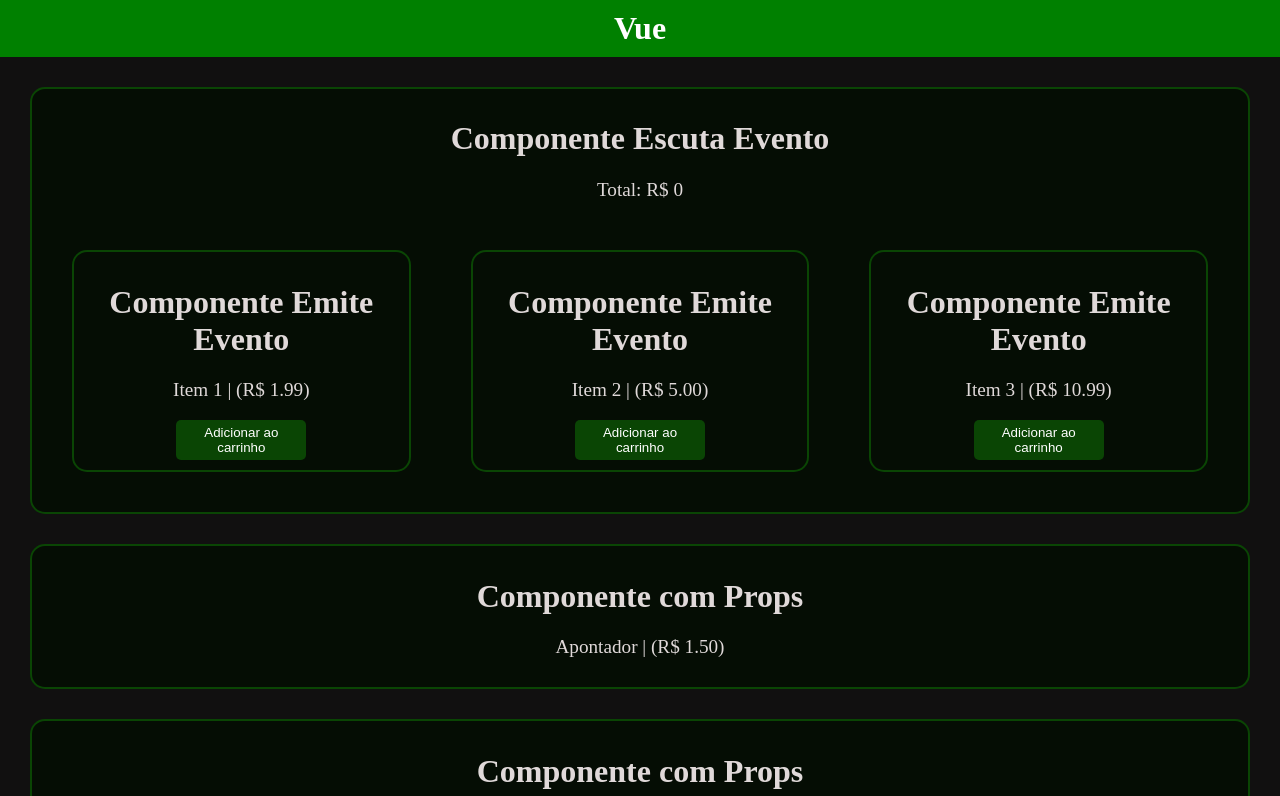
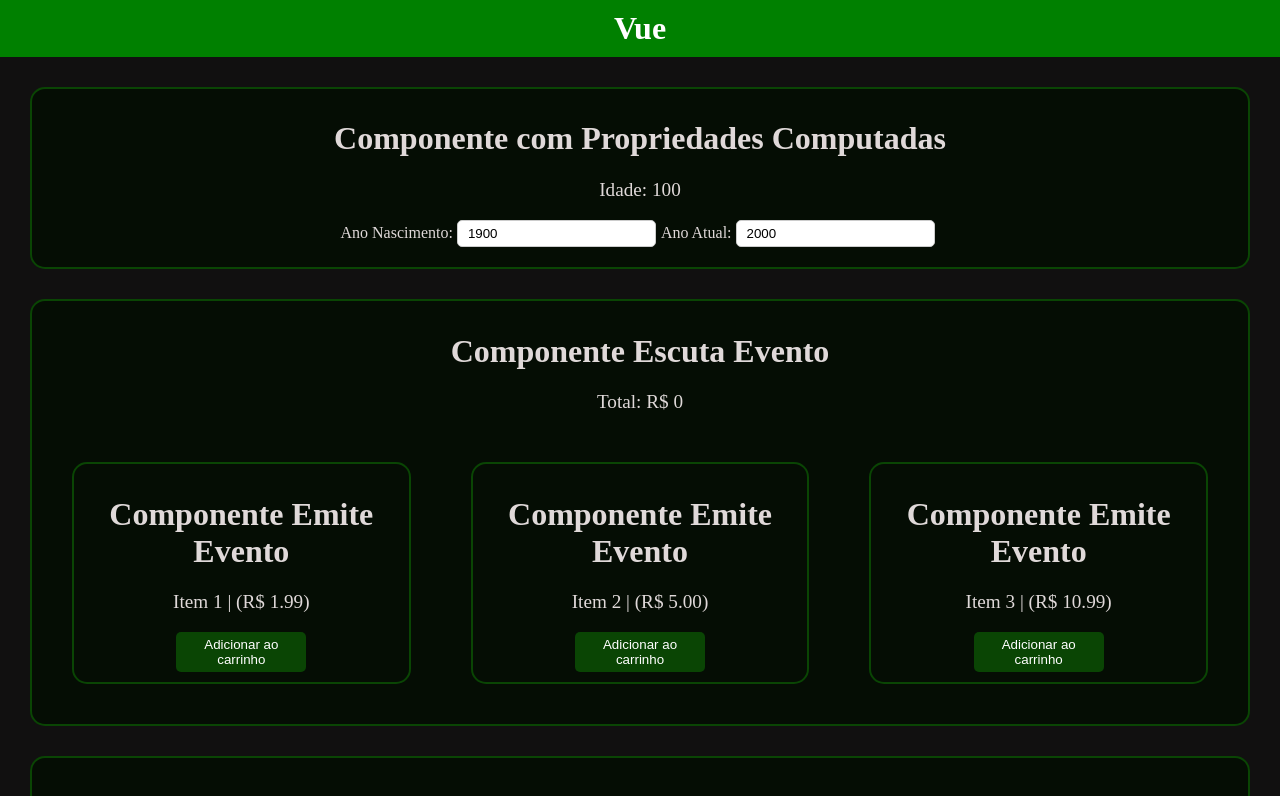
Before and after one commit to andrewschiozo/cod3r-masterclass-vuejs, a Vue app: page / in a window 1280 px wide. Shown: the top 796 px of the page. Built offline with nearby package versions, Linux system fonts and the light colour scheme.

Commit message:
feat: Propriedades computadas com idade baseada no ano de nascimento

```diff
--- a/src/App.vue
+++ b/src/App.vue
@@ -6,6 +6,7 @@
 import DataBinding from './components/DataBinding.vue';
 import EscutaEvento from './components/EscutaEvento.vue';
 import PrimeiroComponente from './components/PrimeiroComponente.vue';
+import PropriedadesComputadas from './components/PropriedadesComputadas.vue';
 
 const item = {
   item: 'Apontador',
@@ -18,6 +19,7 @@
   <header>
     Vue
   </header>
+  <PropriedadesComputadas />
   <EscutaEvento />
   <ComProps :item="item.item" :preco="item.preco" />
   <ComProps item="Borracha" v-bind:preco="2.50" />
--- /dev/null
+++ b/src/components/PropriedadesComputadas.vue
@@ -0,0 +1,21 @@
+<template>
+    <div class="componente">
+        <h1>Componente com Propriedades Computadas</h1>
+        <p>Idade: {{ idade }}</p>
+        <label>Ano Nascimento: </label>
+        <input type="number" v-model="anoNascimento" min="1900"/>
+        <label>Ano Atual: </label>
+        <input type="number" v-model="anoAtual" min="2000"/>
+    </div>
+</template>
+
+<script setup>
+    import { ref, computed } from 'vue'
+
+    const anoNascimento = ref(1900)
+    const anoAtual = ref(2000)
+
+    const idade = computed(() => {
+        return anoAtual.value - anoNascimento.value
+    })
+</script>
```
